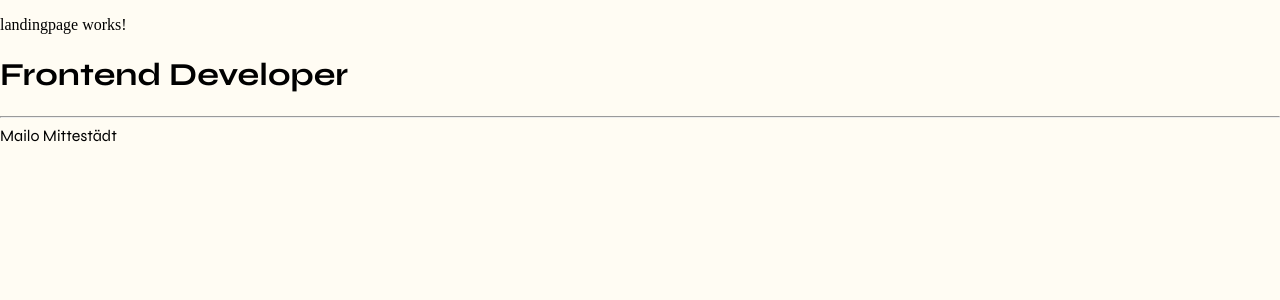
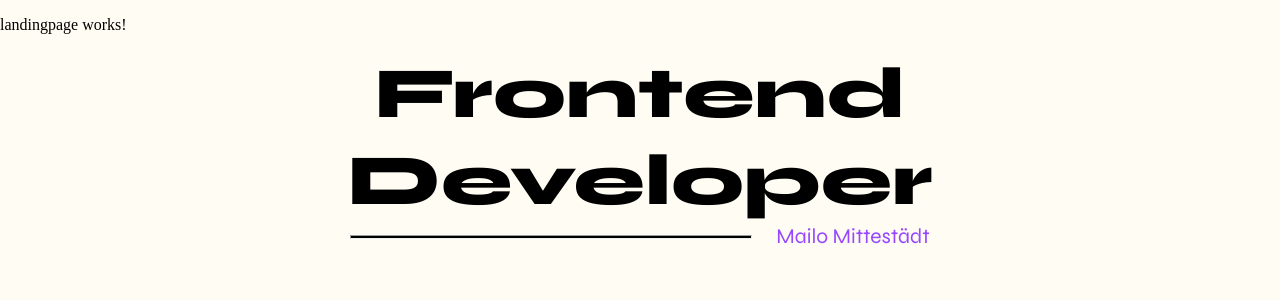
Before and after one commit to nurcoda/Portfolio, an Angular app: page / in a window 1280 px wide. Shown: the top 300 px of the page. Built offline with nearby package versions, Linux system fonts and the light colour scheme.

Commit message:
Hero sektion added

```diff
--- a/src/app/landingpage/landingpage.component.html
+++ b/src/app/landingpage/landingpage.component.html
@@ -1,3 +1,11 @@
 <p>landingpage works!</p>
-<h1 class="fontSyne">Frontend Developer</h1>
-<hr><span class="fontSyne">Mailo Mittestädt</span>
+<div class="hero">
+    <h1 class="font-Syne">Frontend</h1>
+    <h1 class="font-Syne"> Developer</h1>
+    <div class="line-name">
+        <hr><span class="font-Syne highlight-Lila name">Mailo Mittestädt</span>
+    </div>
+</div>
+<div>
+
+</div>
--- a/src/app/landingpage/landingpage.component.scss
+++ b/src/app/landingpage/landingpage.component.scss
@@ -0,0 +1,35 @@
+body {
+    height: 100vh;
+    margin: 0;
+}
+
+.hero {
+    display: flex;
+    justify-content: center;
+    flex-direction: column;
+    align-items: center;
+}
+
+.line-name {
+    margin: 0;
+    display: flex;
+    align-items: center;
+}
+
+.name {
+    padding-left: 24px;
+    font-size: 21px;
+}
+
+h1 {
+    font-weight: 800;
+    font-size: 72px;
+    margin: 0;
+}
+
+hr {
+    margin: 0;
+    width: 400px;
+    height: 2px;
+    background-color: black;
+}
--- a/src/styles.scss
+++ b/src/styles.scss
@@ -11,7 +11,7 @@ body {
     font-family: 'Syne';
     font-style: normal;
     font-weight: 400;
-    src: url('/src/assets/fonts/syne-v22-latin-regular.woff2') format('woff2');
+    src: url('./assets/fonts/syne-v22-latin-regular.woff2') format('woff2');
     /* Chrome 36+, Opera 23+, Firefox 39+, Safari 12+, iOS 10+ */
 }
 
@@ -22,7 +22,7 @@ body {
     font-family: 'Syne';
     font-style: normal;
     font-weight: 500;
-    src: url('/src/assets/fonts/syne-v22-latin-500.woff2') format('woff2');
+    src: url('./assets/fonts/syne-v22-latin-500.woff2') format('woff2');
     /* Chrome 36+, Opera 23+, Firefox 39+, Safari 12+, iOS 10+ */
 }
 
@@ -33,7 +33,7 @@ body {
     font-family: 'Syne';
     font-style: normal;
     font-weight: 600;
-    src: url('/src/assets/fonts/syne-v22-latin-600.woff2') format('woff2');
+    src: url('./assets/fonts/syne-v22-latin-600.woff2') format('woff2');
     /* Chrome 36+, Opera 23+, Firefox 39+, Safari 12+, iOS 10+ */
 }
 
@@ -44,7 +44,7 @@ body {
     font-family: 'Syne';
     font-style: normal;
     font-weight: 700;
-    src: url('/src/assets/fonts/syne-v22-latin-700.woff2') format('woff2');
+    src: url('./assets/fonts/syne-v22-latin-700.woff2') format('woff2');
     /* Chrome 36+, Opera 23+, Firefox 39+, Safari 12+, iOS 10+ */
 }
 
@@ -55,10 +55,14 @@ body {
     font-family: 'Syne';
     font-style: normal;
     font-weight: 800;
-    src: url('/src/assets/fonts/syne-v22-latin-800.woff2') format('woff2');
+    src: url('./assets/fonts/syne-v22-latin-800.woff2') format('woff2');
     /* Chrome 36+, Opera 23+, Firefox 39+, Safari 12+, iOS 10+ */
 }
 
-.fontSyne {
+.font-Syne {
     font-family: 'Syne';
 }
+
+.highlight-Lila {
+    color: #9747FF;
+}
```
